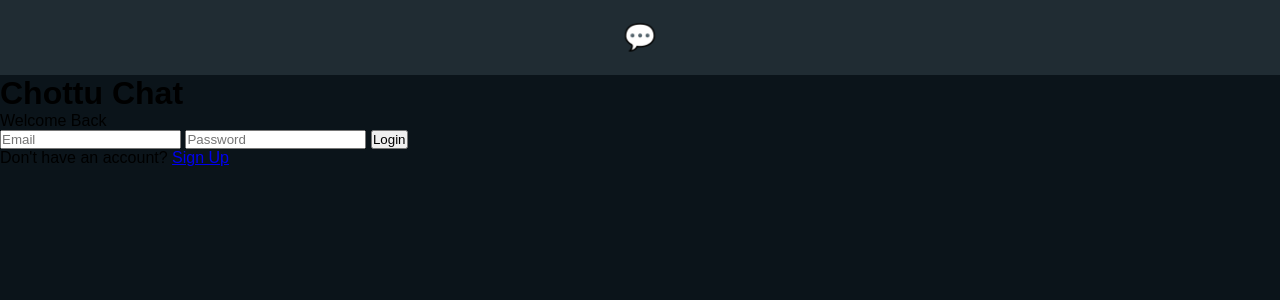
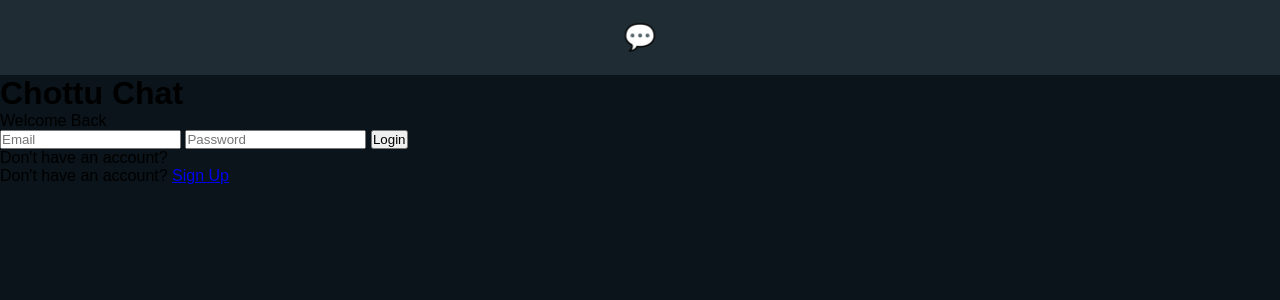
Before and after one commit to tirathram2/chottu-chat, a Flask app: page /login in a window 1280 px wide. Shown: the top 300 px of the page. Run offline with Flask 3, Linux system fonts and the light colour scheme.

Commit message:
Update login.html

```diff
--- a/templates/login.html
+++ b/templates/login.html
@@ -55,14 +55,11 @@
 
         Don't have an account?
 
-        <a href="/signup.html">
-
-            Sign Up
-
-        </a>
-
-    </div>
-
+     <div class="signup-link">
+    <p>
+        Don't have an account?
+        <a href="{{ url_for('signup') }}">Sign Up</a>
+    </p>
 </div>
 
 <script>
```
